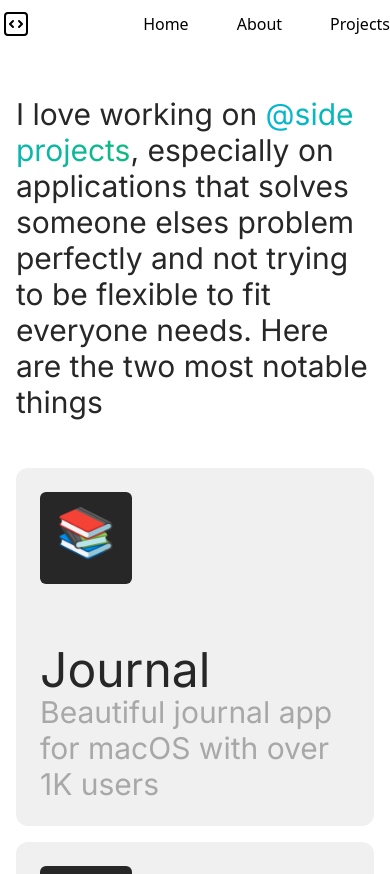
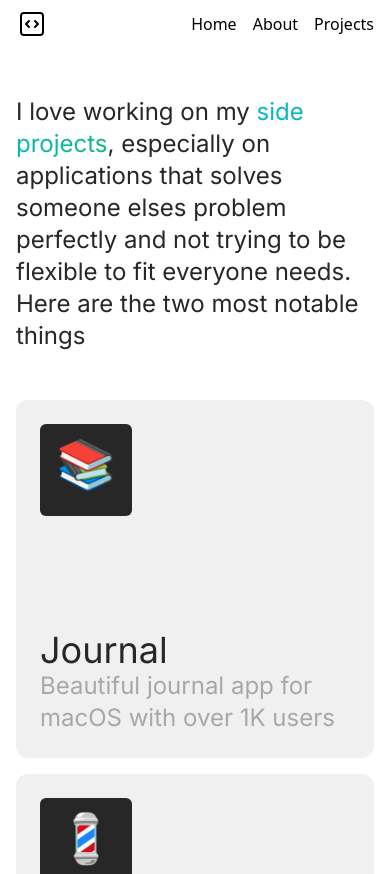
Before and after one commit to DennisCMoes/portfolio-v2, a Next.js app: page /about in a window 390 px wide. Shown: the top 874 px of the page. Built offline with nearby package versions, Linux system fonts and the light colour scheme.

Commit message:
Changed some stuff for the size of the font

```diff
--- a/src/components/layout/navbar.tsx
+++ b/src/components/layout/navbar.tsx
@@ -2,7 +2,7 @@ import Link from 'next/link'
 
 export default function Navbar() {
   return (
-    <nav className="w-full py-2 inline-flex items-center justify-center">
+    <nav className="w-full py-2 px-4 md:px-0 inline-flex items-center justify-center">
       <div className="max-w-4xl w-full flex-row inline-flex justify-between">
         <div>
           <Link href="/">
@@ -23,7 +23,7 @@ export default function Navbar() {
             </svg>
           </Link>
         </div>
-        <div className="inline-flex items-center justify-between gap-12">
+        <div className="inline-flex items-center justify-between gap-4 md:gap-12">
           <Link href="/">Home</Link>
           <Link href="/about">About</Link>
           <Link href="/projects">Projects</Link>
--- a/src/components/project-card.tsx
+++ b/src/components/project-card.tsx
@@ -16,8 +16,10 @@ export default function ProjectCard({ icon, title, description }: Props) {
         <p className="text-5xl">{icon}</p>
       </div>
       <div>
-        <p className="text-5xl text-secondary-light">{title}</p>
-        <p className="text-3xl text-tertiary-light">{description}</p>
+        <p className="text-4xl md:text-5xl text-secondary-light">{title}</p>
+        <p className="text-2xl md:text-3xl text-tertiary-light">
+          {description}
+        </p>
       </div>
     </Link>
   )
--- a/src/components/ui/hoverable-link.tsx
+++ b/src/components/ui/hoverable-link.tsx
@@ -15,7 +15,7 @@ export default function HoverableLink({ href, label, newTab = true }: Props) {
       href={href}
       className="text-transparent transition-colors bg-clip-text bg-gradient-to-r from-cyan-500 to-emerald-500"
     >
-      <span className="link link-underline link-underline-black">@{label}</span>
+      <span className="link link-underline link-underline-black">{label}</span>
     </Link>
   )
 }
--- a/src/pages/about.tsx
+++ b/src/pages/about.tsx
@@ -18,10 +18,10 @@ export default function About() {
       <main
         className={`${inter.className} bg-background-light min-h-screen px-4 py-12 md:py-32`}
       >
-        <section className="max-w-4xl mx-auto space-y-12 text-secondary-light">
+        <section className="max-w-4xl mx-auto space-y-12 text-secondary-light text-2xl md:text-3xl">
           <div>
-            <p className="text-3xl">
-              I love working on{' '}
+            <p>
+              I love working on my{' '}
               <HoverableLink
                 href="projects"
                 label="side projects"
@@ -59,7 +59,7 @@ export default function About() {
             </small>
           </div>
           <div>
-            <div className="text-3xl space-y-8">
+            <div className="space-y-8">
               <p>
                 Hello! My name is Dennis and I&apos;m a software engineering
                 student who is based in the picturesque Amsterdam. I am
@@ -111,7 +111,7 @@ export default function About() {
               Me sitting behind my desk coding
             </small>
           </div>
-          <div className="text-3xl space-y-8">
+          <div className="space-y-8">
             <p>
               Lorem ipsum dolor sit amet consectetur adipisicing elit. Iste
               dolorum quis pariatur, blanditiis dolorem et non mollitia aliquid
```
